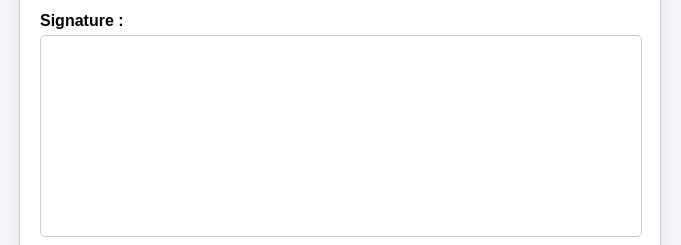
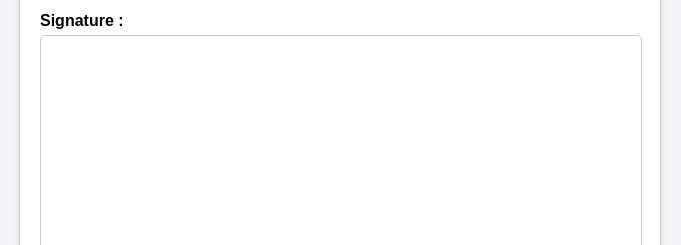
Before and after one commit to fourcheerv/colis, a website: page index.html in a window 1280 px wide. Shown: the part 555-800 px from the top of the page, 300-981 px from the left. Drawn offline with nearby package versions, Linux system fonts and the light colour scheme.

Commit message:
champs signature plus grand

```diff
--- a/index.html
+++ b/index.html
@@ -115,7 +115,7 @@
         <div id="imagePreview" class="image-preview"></div>
 
         <label>Signature :</label>
-        <canvas id="signaturePad" width="600" height="200"></canvas>
+        <canvas id="signaturePad" width="800" height="400"></canvas>
         <button type="button" id="clearSignature">Effacer la signature</button>
 
         <button type="submit">Valider</button>
```
